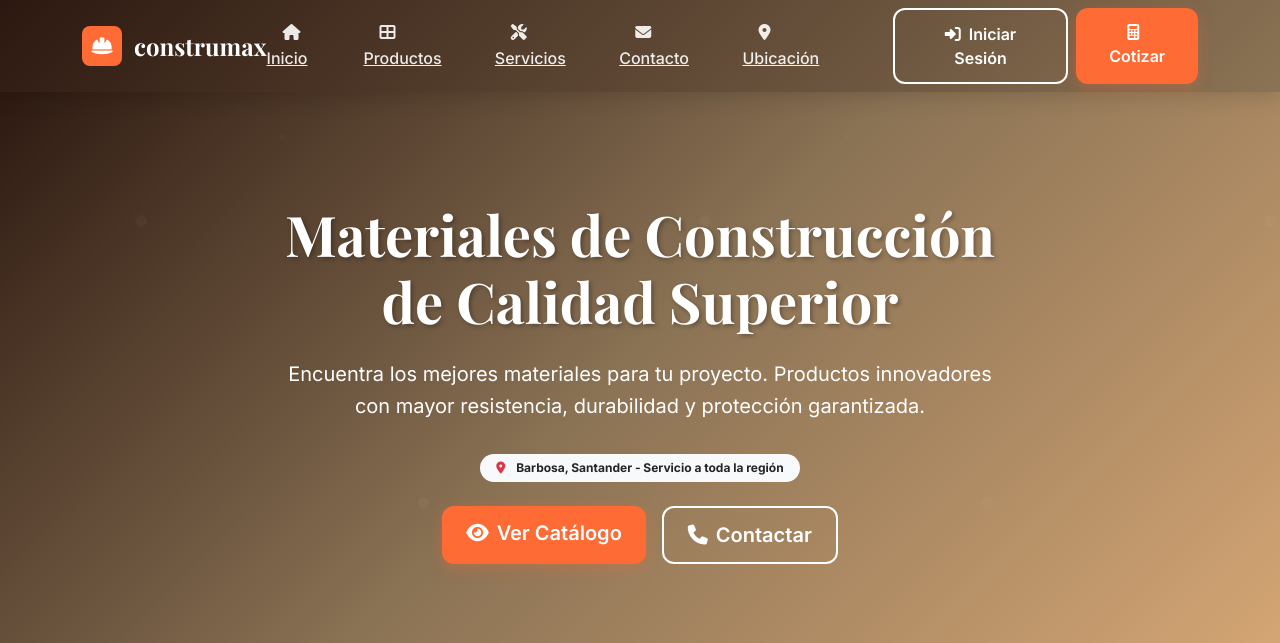
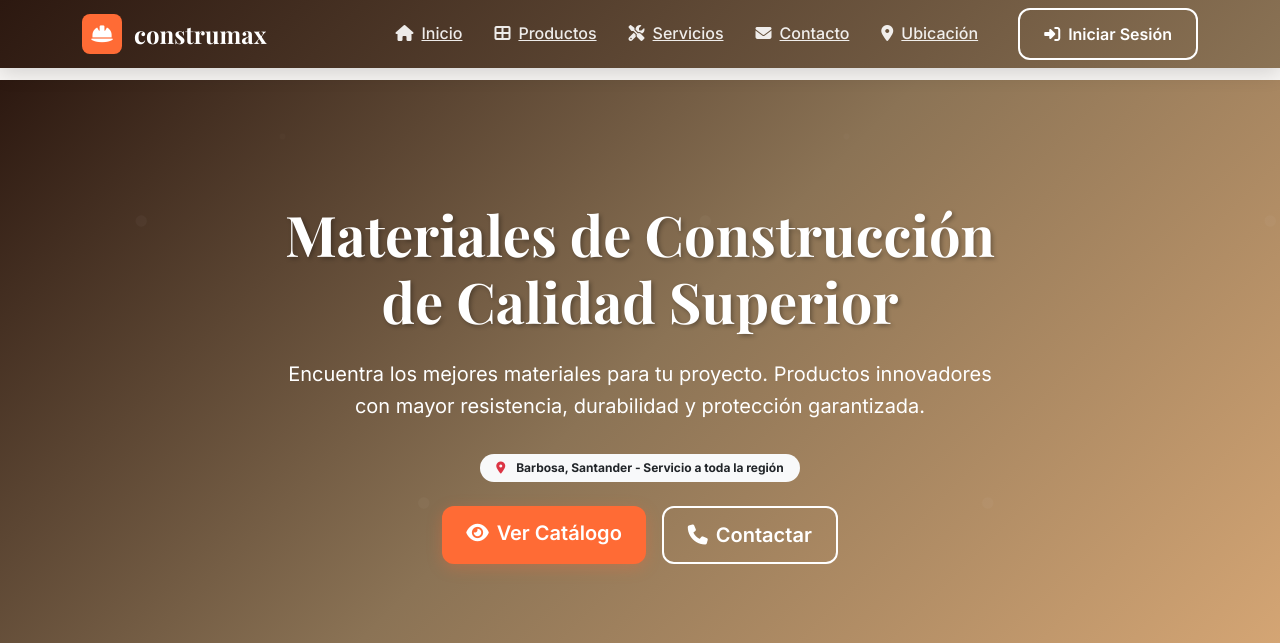
Before and after one commit to oraloka/ConstruMax, a Flask app: page / in a window 1280 px wide. Shown: the top 643 px of the page. Run offline with Flask 3, Linux system fonts and the light colour scheme; data comes from the database, SQL or seed files in the repository.

Commit message:
cotizar eliminado

```diff
--- a/app/__init__.py
+++ b/app/__init__.py
@@ -35,14 +35,12 @@ def create_app():
     from app.routes import users_route
     from app.routes import cart
     from app.routes import orders
-    from app.routes import cotizar
     from app.routes import reset_password
     app.register_blueprint(auth.bp)
     app.register_blueprint(register.bp)
     app.register_blueprint(users_route.bp)
     app.register_blueprint(cart.bp)
     app.register_blueprint(orders.bp)
-    app.register_blueprint(cotizar.bp)
     app.register_blueprint(reset_password.bp)
 
     # Ruta principal para la vista principal
--- a/app/templates/main.html
+++ b/app/templates/main.html
@@ -358,9 +358,6 @@
                     <a href="{{ url_for('auth.login') if url_for else '#' }}" class="btn btn-secondary-professional">
                         <i class="fas fa-sign-in-alt me-2"></i>Iniciar Sesión
                     </a>
-                    <a href="{{ url_for('cotizar.cotizar') }}" class="btn btn-professional">
-                        <i class="fas fa-calculator me-2"></i>Cotizar
-                    </a>
                 </div>
             </div>
         </div>
--- a/requirements.txt
+++ b/requirements.txt
@@ -12,6 +12,7 @@ SQLAlchemy==2.0.36
 typing_extensions==4.12.2
 Werkzeug==3.1.3
 pdfkit==1.0.0
+wkhtmltopdf-binary==0.12.6
 python-dotenv>=1.0.0
 flask-wtf>=1.2.1
 WTForms>=3.1.2
```
Also changed, not shown: README-wkhtmltopdf.txt (added).
